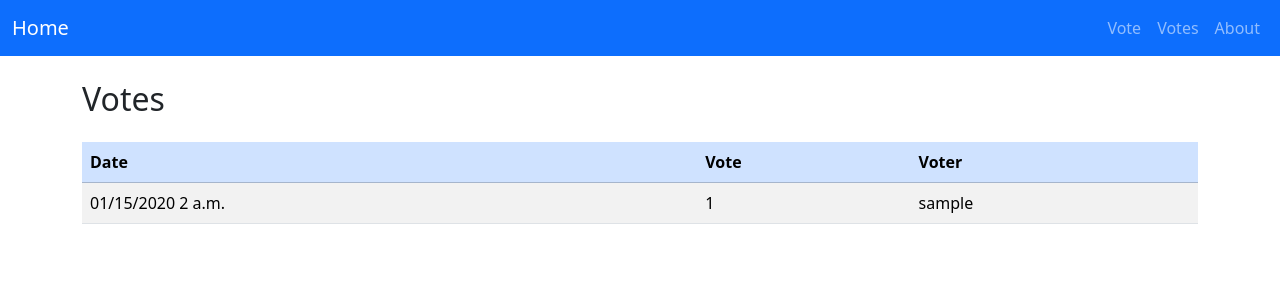
After one commit to shacker/django-poynter, a Django app: page /votes/ in a window 1280 px wide. The commit adds this page. Shown: the top 300 px of the page. Run offline with Django 5.2, Linux system fonts and the light colour scheme; a user stored in the database is signed in; tables that the repository leaves empty hold one stand-in row (values such as "Sample post"); parts of the project's set-up code (start-up, migrations or seed data) failed here and were passed over.

Commit message:
Move layout to base, namespace URLs move votes to own page

```diff
--- a/poynter/points/urls.py
+++ b/poynter/points/urls.py
@@ -1,16 +1,12 @@
 from django.urls import path
 from poynter.points import views
-from poynter.points.models import Vote
 
-home_list_view = views.HomeListView.as_view(
-    queryset=Vote.objects.order_by("-created")[:5],  # :5 limits the results to the five most recent
-    context_object_name="vote_list",
-    template_name="points/home.html",
-)
+app_name = "points"
 
 urlpatterns = [
-    path("", home_list_view, name="home"),
+    path("", views.home, name="home"),
     path("about/", views.about, name="about"),
+    path("votes/", views.votes, name="votes"),
     path("vote/", views.vote, name="vote"),
 
 ]
--- a/poynter/points/views.py
+++ b/poynter/points/views.py
@@ -4,17 +4,14 @@ from django.shortcuts import render
 from django.shortcuts import redirect
 from poynter.points.forms import VoteForm
 from poynter.points.models import Vote
-from django.views.generic import ListView
 from django.contrib.auth.decorators import login_required
 
 
-class HomeListView(ListView):
-    """Renders the home page, with a list of all messages."""
-    model = Vote
+@login_required
+def home(request):
+    "Homepage TBD"
+    return render(request, "points/home.html", {})
 
-    def get_context_data(self, **kwargs):
-        context = super(HomeListView, self).get_context_data(**kwargs)
-        return context
 
 def about(request):
     return render(request, "points/about.html")
@@ -22,6 +19,7 @@ def about(request):
 
 @login_required
 def vote(request):
+    "Submit a vote - TODO show what we're voting on"
     form = VoteForm(request.POST or None)
 
     if request.method == "POST":
@@ -29,6 +27,12 @@ def vote(request):
         message.log_date = datetime.now()
         message.voter = request.user  # Associate the message with the logged-in user
         message.save()
-        return redirect("home")
+        return redirect("points:votes")
     else:
         return render(request, "points/vote.html", {"form": form})
+
+@login_required
+def votes(request):
+    "Filtered list of votes"
+    votes = Vote.objects.all()
+    return render(request, "points/votes.html", {"votes": votes})
--- a/poynter/templates/points/about.html
+++ b/poynter/templates/points/about.html
@@ -1,4 +1,4 @@
-{% extends "points/layout.html" %}
+{% extends "points/base.html" %}
 {% block title %}Home{% endblock %}
 {% block content %}
 <div class="row">
--- a/poynter/templates/points/layout.html
+++ b/poynter/templates/points/base.html
@@ -11,7 +11,7 @@
 <body>
 <nav class="navbar navbar-expand-lg navbar-dark bg-primary mb-4">
     <div class="container-fluid">
-        <a class="navbar-brand" href="{% url 'home' %}">Home</a>
+        <a class="navbar-brand" href="{% url 'points:home' %}">Home</a>
         <button class="navbar-toggler" type="button" data-bs-toggle="collapse" data-bs-target="#navbarNav"
                 aria-controls="navbarNav" aria-expanded="false" aria-label="Toggle navigation">
             <span class="navbar-toggler-icon"></span>
@@ -19,10 +19,13 @@
         <div class="collapse navbar-collapse" id="navbarNav">
             <ul class="navbar-nav ms-auto">
                 <li class="nav-item">
-                    <a class="nav-link" href="{% url 'vote' %}">Vote</a>
+                    <a class="nav-link" href="{% url 'points:vote' %}">Vote</a>
                 </li>
                 <li class="nav-item">
-                    <a class="nav-link" href="{% url 'about' %}">About</a>
+                    <a class="nav-link" href="{% url 'points:votes' %}">Votes</a>
+                </li>
+                <li class="nav-item">
+                    <a class="nav-link" href="{% url 'points:about' %}">About</a>
                 </li>
             </ul>
         </div>
@@ -31,7 +34,6 @@
 <div class="container">
     {% block content %}
     {% endblock %}
-    <hr/>
 </div>
 
 <!-- Bootstrap JS Bundle -->
--- a/poynter/templates/points/vote.html
+++ b/poynter/templates/points/vote.html
@@ -1,4 +1,4 @@
-{% extends "points/layout.html" %}
+{% extends "points/base.html" %}
 {% block title %}Vote{% endblock %}
 
 {% block content %}
--- /dev/null
+++ b/poynter/templates/points/votes.html
@@ -0,0 +1,33 @@
+{% extends "points/base.html" %}
+{% block title %}
+    Home
+{% endblock %}
+{% block content %}
+    <h2>Votes</h2>
+
+    {% if votes %}
+        <div class="table-responsive my-4">
+            <table class="table table-striped table-hover align-middle">
+                <thead class="table-primary">
+                    <tr>
+                        <th scope="col">Date</th>
+                        <th scope="col">Vote</th>
+                        <th scope="col">Voter</th>
+                    </tr>
+                </thead>
+                <tbody>
+                    {% for vote in votes %}
+                        <tr>
+                            <td>{{ vote.created|date:'SHORT_DATETIME_FORMAT' }}</td>
+                            <td>{{ vote.vote }}</td>
+                            <td>{{ vote.voter }}</td>
+                        </tr>
+                    {% endfor %}
+                </tbody>
+            </table>
+        </div>
+    {% else %}
+        <p>No votes have been logged. Use the <a href="{% url 'vote' %}">Vote form</a>.</p>
+    {% endif %}
+
+{% endblock %}
```
Also changed, not shown: poynter/templates/points/home.html (+2 -27 lines).
